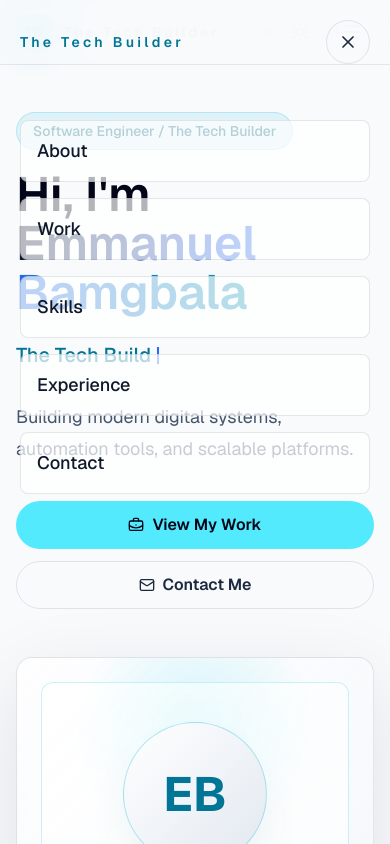
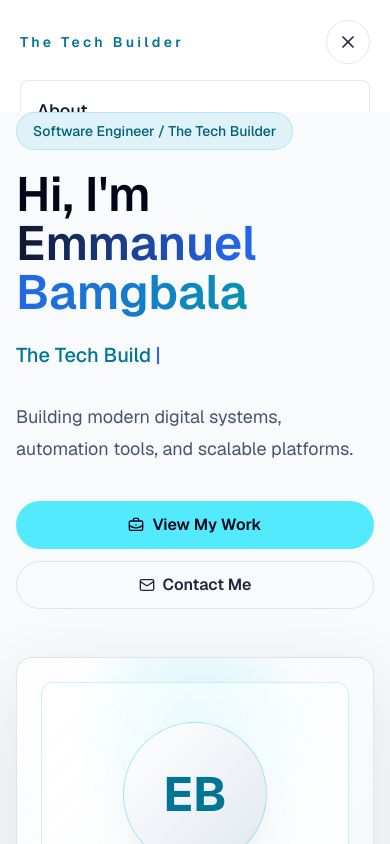
Before and after one commit to Eman23L/thetechbuilder-portfolio, a Next.js app: page / in a window 390 px wide. Both pictures are taken after a click on the button 352 px from the left and 32 px from the top of the page. Shown: the top 844 px of the page. Built offline with nearby package versions, Linux system fonts and the light colour scheme.

Commit message:
Fix mobile navigation menu

```diff
--- a/src/components/MobileMenu.tsx
+++ b/src/components/MobileMenu.tsx
@@ -1,5 +1,6 @@
 "use client";
 
+import { useEffect } from "react";
 import { AnimatePresence, motion } from "framer-motion";
 import { X } from "lucide-react";
 import { navItems, portfolio } from "@/data/portfolio";
@@ -10,16 +11,30 @@ type MobileMenuProps = {
 };
 
 export default function MobileMenu({ open, onClose }: MobileMenuProps) {
+  useEffect(() => {
+    if (!open) {
+      return;
+    }
+
+    const previousOverflow = document.body.style.overflow;
+    document.body.style.overflow = "hidden";
+
+    return () => {
+      document.body.style.overflow = previousOverflow;
+    };
+  }, [open]);
+
   return (
     <AnimatePresence>
       {open ? (
         <motion.div
-          className="fixed inset-0 z-50 bg-slate-50/96 px-5 py-5 backdrop-blur-xl dark:bg-slate-950/96 md:hidden"
-          initial={{ opacity: 0 }}
-          animate={{ opacity: 1 }}
-          exit={{ opacity: 0 }}
+          className="fixed inset-0 z-[100] overflow-y-auto bg-white px-5 pb-8 pt-20 dark:bg-slate-950 md:hidden"
+          initial={{ opacity: 0, y: -16 }}
+          animate={{ opacity: 1, y: 0 }}
+          exit={{ opacity: 0, y: -16 }}
+          transition={{ duration: 0.22, ease: "easeOut" }}
         >
-          <div className="flex items-center justify-between">
+          <div className="absolute inset-x-5 top-5 flex items-center justify-between">
             <span className="text-sm font-semibold tracking-[0.24em] text-cyan-700 dark:text-cyan-300">
               {portfolio.brand}
             </span>
@@ -31,7 +46,7 @@ export default function MobileMenu({ open, onClose }: MobileMenuProps) {
               <X className="size-5" />
             </button>
           </div>
-          <nav className="mt-14 grid gap-4">
+          <nav className="grid gap-4">
             {navItems.map((item) => (
               <a
                 key={item.href}
```
